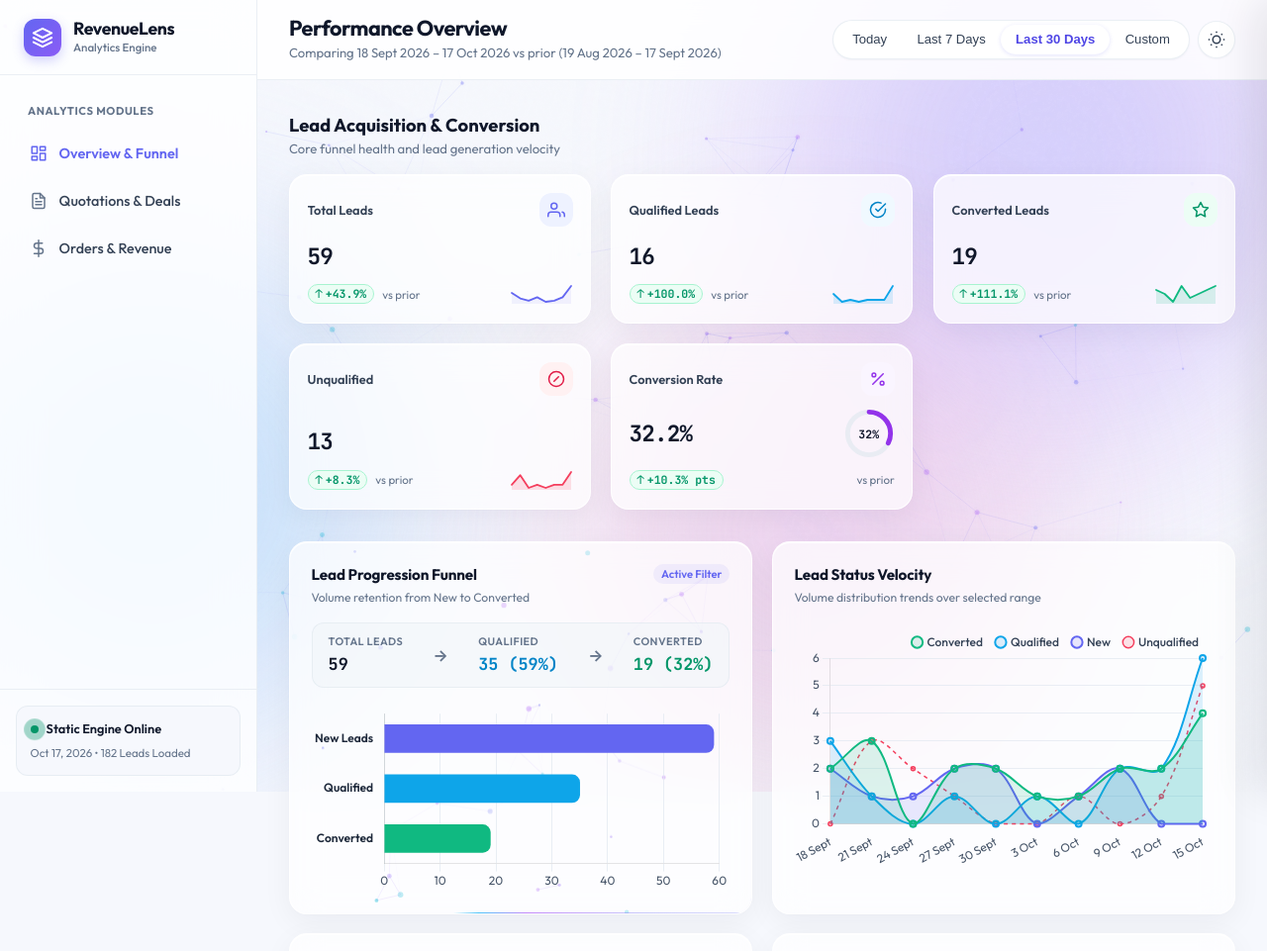
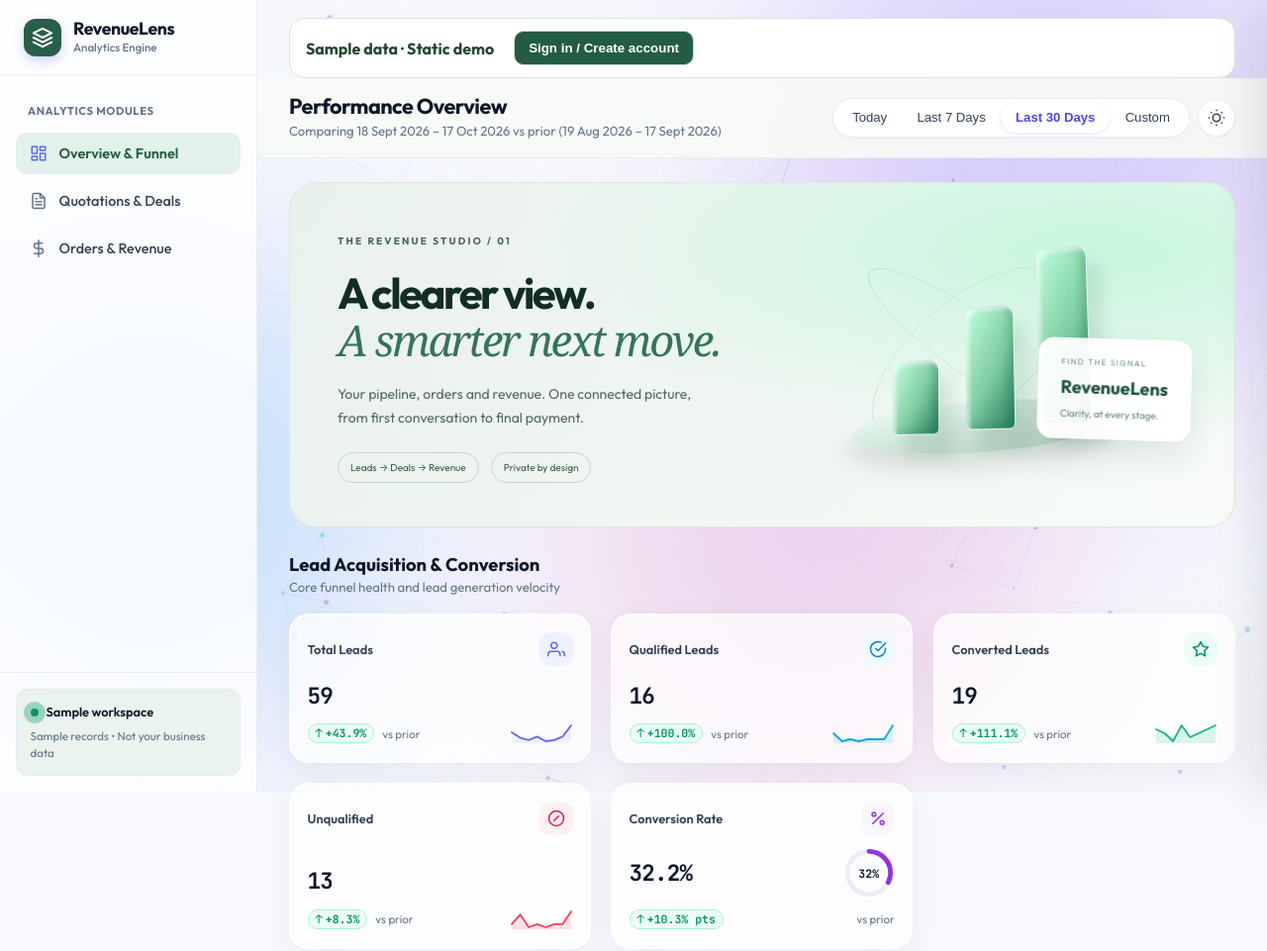
Before and after one commit to anasamin822-dotcom/RevenueLens, a plain HTML site: page index.html in a window 1280 px wide. Shown: the top 961 px of the page at 99% size. Drawn offline with nearby package versions, Linux system fonts and the light colour scheme.

Commit message:
Connect approved Signal Studio interface to private workspace

```diff
--- a/index.html
+++ b/index.html
@@ -3,7 +3,7 @@
 <head>
   <meta charset="UTF-8">
   <meta name="viewport" content="width=device-width, initial-scale=1.0">
-  <title>RevenueLens — Business Performance & Revenue Analytics</title>
+  <title>RevenueLens - Business Performance & Revenue Analytics</title>
   <meta name="description" content="Interactive Bento Grid analytics dashboard tracking leads, quotations, deals, orders and revenue for services businesses.">
   <link rel="canonical" href="./index.html">
   <meta name="theme-color" content="#ffffff" media="(prefers-color-scheme: light)">
@@ -11,13 +11,13 @@
 
   <!-- Open Graph / Facebook -->
   <meta property="og:type" content="website">
-  <meta property="og:title" content="RevenueLens — Business Performance & Revenue Analytics">
+  <meta property="og:title" content="RevenueLens - Business Performance & Revenue Analytics">
   <meta property="og:description" content="Interactive Bento Grid analytics dashboard tracking leads, quotations, deals, orders and revenue for services businesses.">
   <meta property="og:image" content="./assets/og-preview.png">
 
   <!-- Twitter -->
   <meta name="twitter:card" content="summary_large_image">
-  <meta name="twitter:title" content="RevenueLens — Business Performance & Revenue Analytics">
+  <meta name="twitter:title" content="RevenueLens - Business Performance & Revenue Analytics">
   <meta name="twitter:description" content="Interactive Bento Grid analytics dashboard tracking leads, quotations, deals, orders and revenue for services businesses.">
   <meta name="twitter:image" content="./assets/og-preview.png">
 
@@ -34,6 +34,7 @@
 
   <!-- Core Stylesheet -->
   <link rel="stylesheet" href="css/style.css">
+  <link rel="stylesheet" href="css/studio.css">
 
   <!-- Anti-flash Theme & Intro Initializer -->
   <script>
@@ -137,9 +138,9 @@
         <div class="system-status-card">
           <div class="status-indicator">
             <span class="pulse-dot"></span>
-            <span>Static Engine Online</span>
+            <span>Sample workspace</span>
           </div>
-          <p class="status-meta">Oct 17, 2026 • 182 Leads Loaded</p>
+          <p class="status-meta">Sample records • Not your business data</p>
         </div>
       </div>
     </aside>
@@ -206,6 +207,10 @@
         </div>
       </header>
 
+      <section class="studio-hero" aria-labelledby="studio-title">
+        <div class="studio-copy"><span class="studio-eyebrow">THE REVENUE STUDIO / 01</span><h1 id="studio-title">A clearer view.<br><em>A smarter next move.</em></h1><p>Your pipeline, orders and revenue. One connected picture, from first conversation to final payment.</p><div class="studio-chips"><span>Leads → Deals → Revenue</span><span>Private by design</span></div></div>
+        <div class="revenue-sculpture" aria-hidden="true"><div class="orbit orbit-one"></div><div class="orbit orbit-two"></div><div class="sculpture-base"></div><div class="glass-bar bar-one"></div><div class="glass-bar bar-two"></div><div class="glass-bar bar-three"></div><div class="floating-note"><span>FIND THE SIGNAL</span><strong>RevenueLens</strong><i>Clarity, at every stage.</i></div></div>
+      </section>
       <!-- Main Dashboard Canvas -->
       <main class="dashboard-content" id="dashboard-content">
 
@@ -1112,5 +1117,7 @@
   <script src="js/drilldown.js"></script>
   <script src="js/particles.js"></script>
   <script src="js/app.js"></script>
+<script src="https://cdn.jsdelivr.net/npm/@supabase/supabase-js@2.57.4/dist/umd/supabase.js"></script>
+<script src="js/workspace.js"></script>
 </body>
 </html>
```
